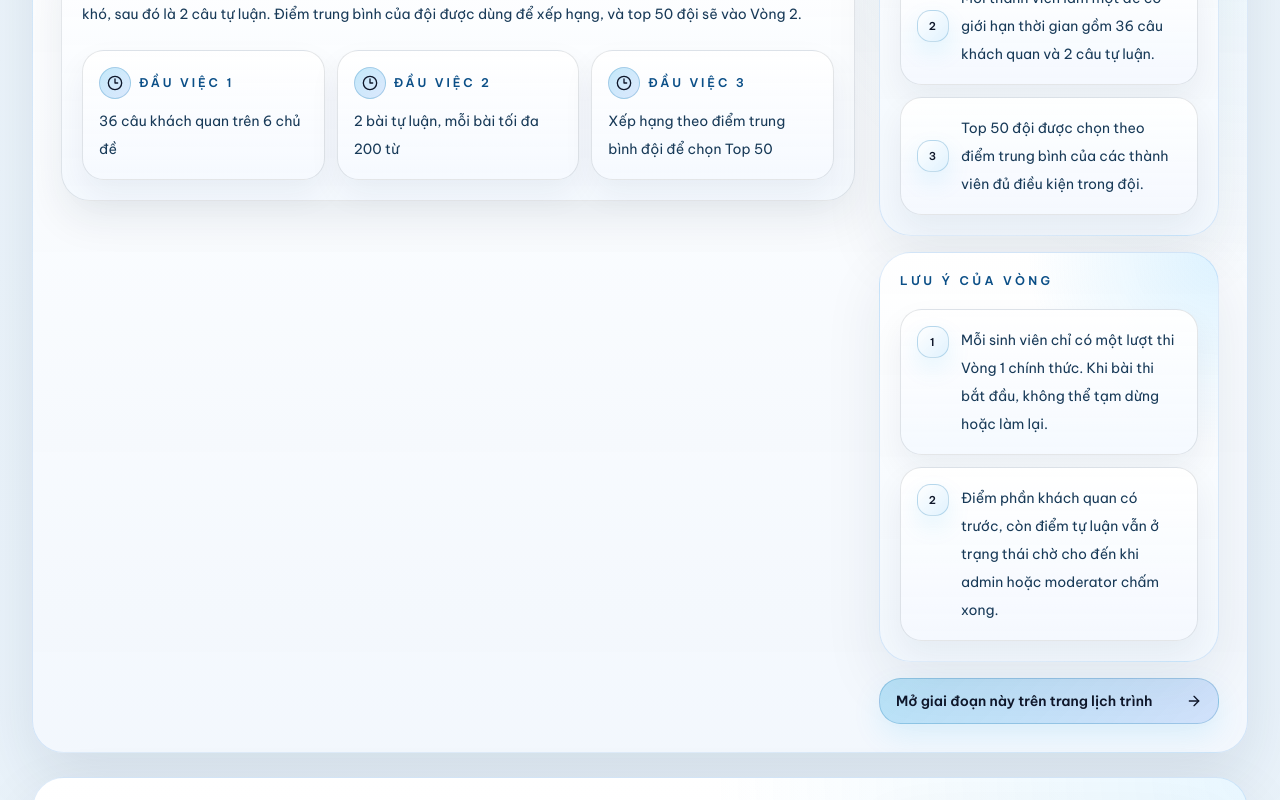
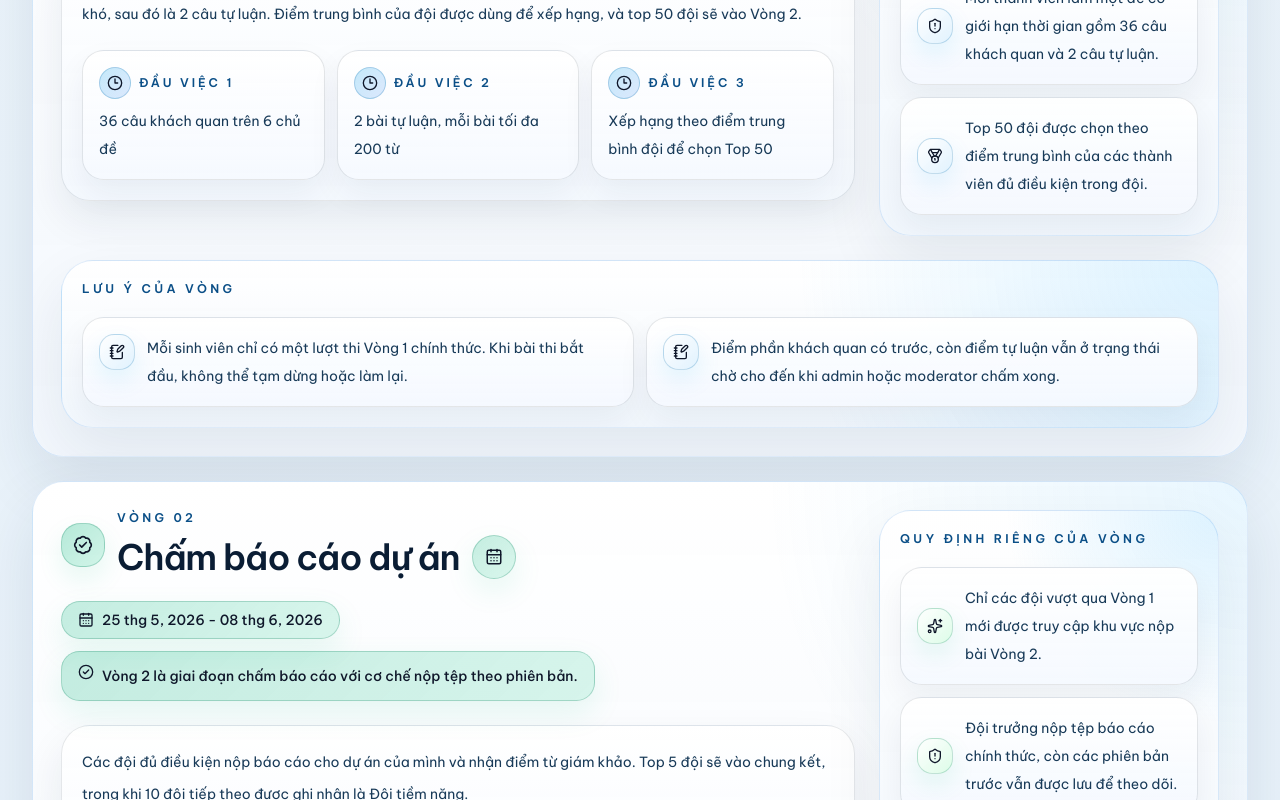
Before and after one commit to tamphan2911/attacker_2026, a Next.js app: page /rules in a window 1280 px wide. Shown: the part 1920-2720 px from the top of the page. Built offline with nearby package versions, Linux system fonts and the light colour scheme; no server answers; the database is empty.

Commit message:
Refine rules round layout

```diff
--- a/src/components/rules-page.tsx
+++ b/src/components/rules-page.tsx
@@ -45,6 +45,7 @@ const policyIconClasses = [
   "border-cyan-700/24 bg-[linear-gradient(135deg,rgba(6,182,212,0.24),rgba(34,211,238,0.16))] text-cyan-950 shadow-[0_10px_24px_rgba(6,182,212,0.08)] dark:text-cyan-100",
   "border-emerald-700/24 bg-[linear-gradient(135deg,rgba(16,185,129,0.24),rgba(52,211,153,0.16))] text-emerald-950 shadow-[0_10px_24px_rgba(16,185,129,0.08)] dark:text-emerald-100",
 ] as const;
+const specificRuleIcons = [Sparkles, ShieldAlert, Medal] as const;
 const quickPolicyItems = [
   {
     icon: UsersRound,
@@ -69,7 +70,7 @@ const roundRuleMeta = {
       "border-sky-700/24 bg-[linear-gradient(135deg,rgba(14,165,233,0.32),rgba(59,130,246,0.24))] text-sky-950 shadow-[0_12px_26px_rgba(14,165,233,0.1)] dark:text-sky-100",
     chipClass:
       "border-sky-700/24 bg-[linear-gradient(135deg,rgba(14,165,233,0.26),rgba(59,130,246,0.18))] text-sky-950 shadow-[0_12px_30px_rgba(14,165,233,0.1)] dark:border-sky-300/22 dark:bg-sky-300/[0.12] dark:text-sky-100",
-    noteNumberClass:
+    noteMarkerClass:
       "border border-sky-700/22 bg-[linear-gradient(135deg,rgba(255,255,255,0.96),rgba(224,242,254,0.98))] text-sky-950 shadow-[0_10px_24px_rgba(14,165,233,0.1)] dark:border-sky-300/18 dark:bg-[linear-gradient(135deg,#38bdf8,#2563eb)] dark:text-white",
     deliverableIcon: Clock3,
     deliverableIconClass:
@@ -111,7 +112,7 @@ const roundRuleMeta = {
       "border-emerald-700/24 bg-[linear-gradient(135deg,rgba(16,185,129,0.3),rgba(52,211,153,0.22))] text-emerald-950 shadow-[0_12px_26px_rgba(16,185,129,0.1)] dark:text-emerald-100",
     chipClass:
       "border-emerald-700/24 bg-[linear-gradient(135deg,rgba(16,185,129,0.24),rgba(52,211,153,0.18))] text-emerald-950 shadow-[0_12px_30px_rgba(16,185,129,0.1)] dark:border-emerald-300/22 dark:bg-emerald-300/[0.12] dark:text-emerald-100",
-    noteNumberClass:
+    noteMarkerClass:
       "border border-emerald-700/22 bg-[linear-gradient(135deg,rgba(255,255,255,0.96),rgba(220,252,231,0.98))] text-emerald-950 shadow-[0_10px_24px_rgba(16,185,129,0.1)] dark:border-emerald-300/18 dark:bg-[linear-gradient(135deg,#34d399,#059669)] dark:text-white",
     deliverableIcon: NotebookPen,
     deliverableIconClass:
@@ -153,7 +154,7 @@ const roundRuleMeta = {
       "border-amber-700/24 bg-[linear-gradient(135deg,rgba(245,158,11,0.32),rgba(249,115,22,0.22))] text-amber-950 shadow-[0_12px_26px_rgba(245,158,11,0.1)] dark:text-amber-100",
     chipClass:
       "border-amber-700/24 bg-[linear-gradient(135deg,rgba(245,158,11,0.26),rgba(249,115,22,0.18))] text-amber-950 shadow-[0_12px_30px_rgba(245,158,11,0.1)] dark:border-amber-300/22 dark:bg-amber-300/[0.12] dark:text-amber-100",
-    noteNumberClass:
+    noteMarkerClass:
       "border border-amber-700/22 bg-[linear-gradient(135deg,rgba(255,255,255,0.96),rgba(254,243,199,0.98))] text-amber-950 shadow-[0_10px_24px_rgba(245,158,11,0.1)] dark:border-amber-300/18 dark:bg-[linear-gradient(135deg,#fbbf24,#f97316)] dark:text-white",
     deliverableIcon: Orbit,
     deliverableIconClass:
@@ -341,13 +342,35 @@ export function RulesPage() {
                     <span className={`inline-flex h-11 w-11 items-center justify-center rounded-[1.2rem] border ${meta.iconClass}`}>
                       <Icon className="h-5 w-5" />
                     </span>
-                    <div>
+                    <div className="flex min-w-0 flex-1 items-start justify-between gap-3">
+                      <div className="min-w-0">
                         <p className="text-xs font-semibold uppercase tracking-[0.28em] theme-eyebrow">
                           {pickText(locale, round.label)}
                         </p>
-                      <h3 className="theme-heading mt-2 text-2xl font-semibold theme-text-strong md:text-[2.2rem]">
+                        <div className="mt-2 flex flex-wrap items-center gap-3">
+                          <h3 className="theme-heading text-2xl font-semibold theme-text-strong md:text-[2.2rem]">
                             {pickText(locale, round.title)}
                           </h3>
+                          <div className="group relative">
+                            <Link
+                              href={`/competition/timeline#${roundKey}-timeline`}
+                              aria-label={
+                                locale === "en"
+                                  ? "Open this round on the timeline page"
+                                  : "Mở giai đoạn này trên trang lịch trình"
+                              }
+                              className={`inline-flex h-11 w-11 items-center justify-center rounded-full border transition hover:-translate-y-0.5 active:translate-y-0 ${meta.chipClass}`}
+                            >
+                              <CalendarDays className="h-4.5 w-4.5" />
+                            </Link>
+                            <span className="theme-header-tooltip pointer-events-none absolute right-0 top-full z-20 mt-3 whitespace-nowrap rounded-full px-3 py-1.5 text-[0.68rem] font-medium opacity-0 transition duration-200 group-hover:translate-y-0 group-hover:opacity-100 group-focus-within:translate-y-0 group-focus-within:opacity-100">
+                              {locale === "en"
+                                ? "Open this round on timeline page"
+                                : "Mở giai đoạn này trên trang lịch trình"}
+                            </span>
+                          </div>
+                        </div>
+                      </div>
                     </div>
                   </div>
 
@@ -404,51 +427,47 @@ export function RulesPage() {
                         {locale === "en" ? "Specific round rules" : "Quy định riêng của vòng"}
                       </p>
                       <div className="mt-5 space-y-3">
-                        {meta.notes.map((note, index) => (
+                        {meta.notes.map((note, index) => {
+                          const NoteIcon = specificRuleIcons[index] ?? Sparkles;
+
+                          return (
                             <div
                               key={note.en}
                               className="theme-rules-note-card rounded-[1.35rem] border px-4 py-4"
                             >
                               <div className="flex items-center gap-3">
-                            <span className={`inline-flex h-8 min-w-8 items-center justify-center rounded-[0.85rem] px-2 text-[0.68rem] font-semibold tracking-[0.12em] ${meta.noteNumberClass}`}>
-                              {index + 1}
+                                <span className={`inline-flex h-9 w-9 shrink-0 items-center justify-center rounded-[0.95rem] ${meta.noteMarkerClass}`}>
+                                  <NoteIcon className="h-4 w-4" />
                                 </span>
                                 <p className="text-sm leading-7 theme-text-body">{pickText(locale, note)}</p>
                               </div>
                             </div>
-                        ))}
+                          );
+                        })}
                       </div>
                     </div>
                   </Surface>
+                </div>
+              </div>
 
-                  <Surface className="theme-rules-shell overflow-hidden px-5 py-5">
+              <Surface className="theme-rules-shell mt-6 overflow-hidden px-5 py-5">
                 <p className="text-xs font-semibold uppercase tracking-[0.28em] theme-eyebrow">
                   {locale === "en" ? "Round notes" : "Lưu ý của vòng"}
                 </p>
-                    <div className="mt-5 space-y-3">
-                      {meta.roundNotes.map((note, index) => (
+                <div className="mt-5 grid gap-3 lg:grid-cols-2">
+                  {meta.roundNotes.map((note) => (
                     <div
                       key={note.en}
                       className="theme-rules-note-card flex items-start gap-3 rounded-[1.35rem] border px-4 py-4"
                     >
-                          <span className={`inline-flex h-8 min-w-8 items-center justify-center rounded-[0.85rem] px-2 text-[0.68rem] font-semibold tracking-[0.12em] ${meta.noteNumberClass}`}>
-                            {index + 1}
+                      <span className={`inline-flex h-9 w-9 shrink-0 items-center justify-center rounded-[0.95rem] ${meta.noteMarkerClass}`}>
+                        <NotebookPen className="h-4 w-4" />
                       </span>
                       <p className="text-sm leading-7 theme-text-body">{pickText(locale, note)}</p>
                     </div>
                   ))}
                 </div>
               </Surface>
-
-                  <Link
-                    href={`/competition/timeline#${roundKey}-timeline`}
-                    className={`inline-flex w-full items-center justify-between rounded-[1.35rem] border px-4 py-3 text-sm font-semibold transition active:scale-[0.99] ${meta.chipClass}`}
-                  >
-                    <span>{locale === "en" ? "Open this round on timeline page" : "Mở giai đoạn này trên trang lịch trình"}</span>
-                    <ArrowRight className="h-4 w-4" />
-                  </Link>
-                </div>
-              </div>
             </section>
           );
         })}
```
Lines whose indentation alone changed are shown as unchanged.
